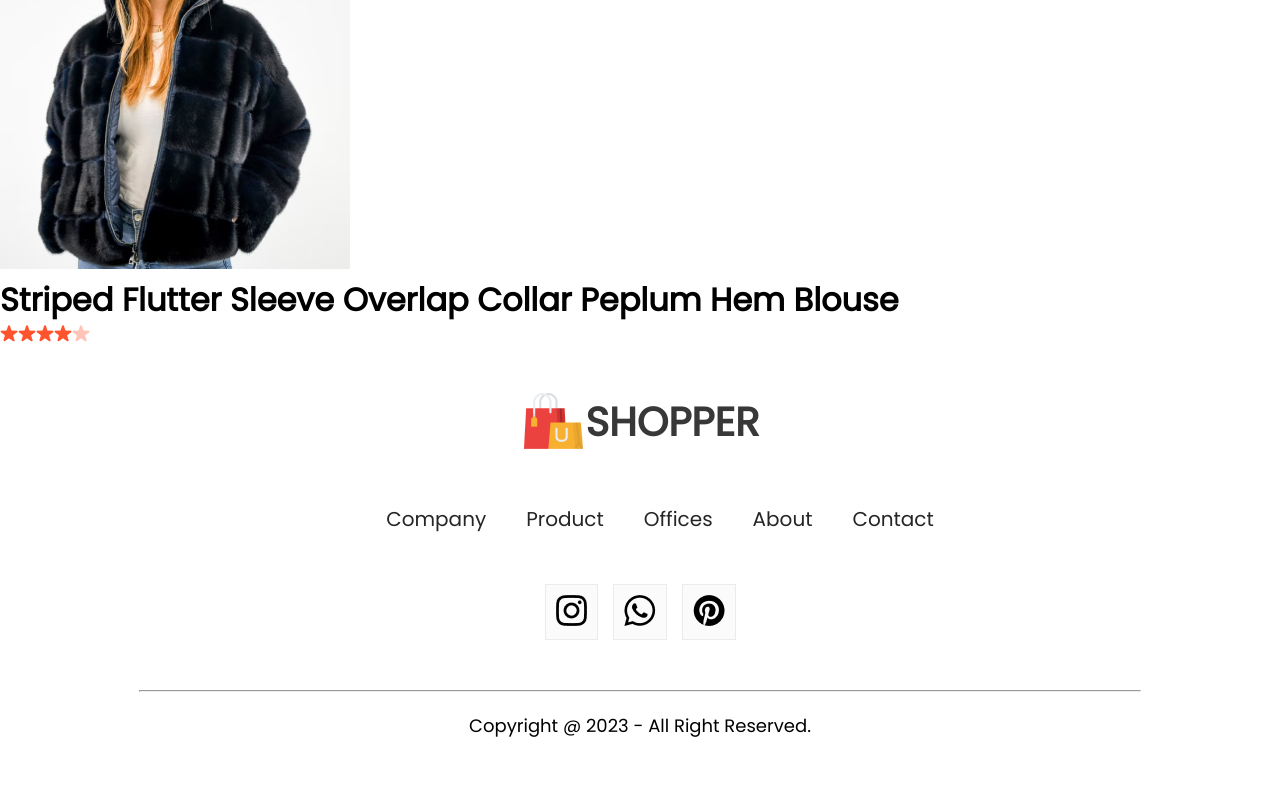
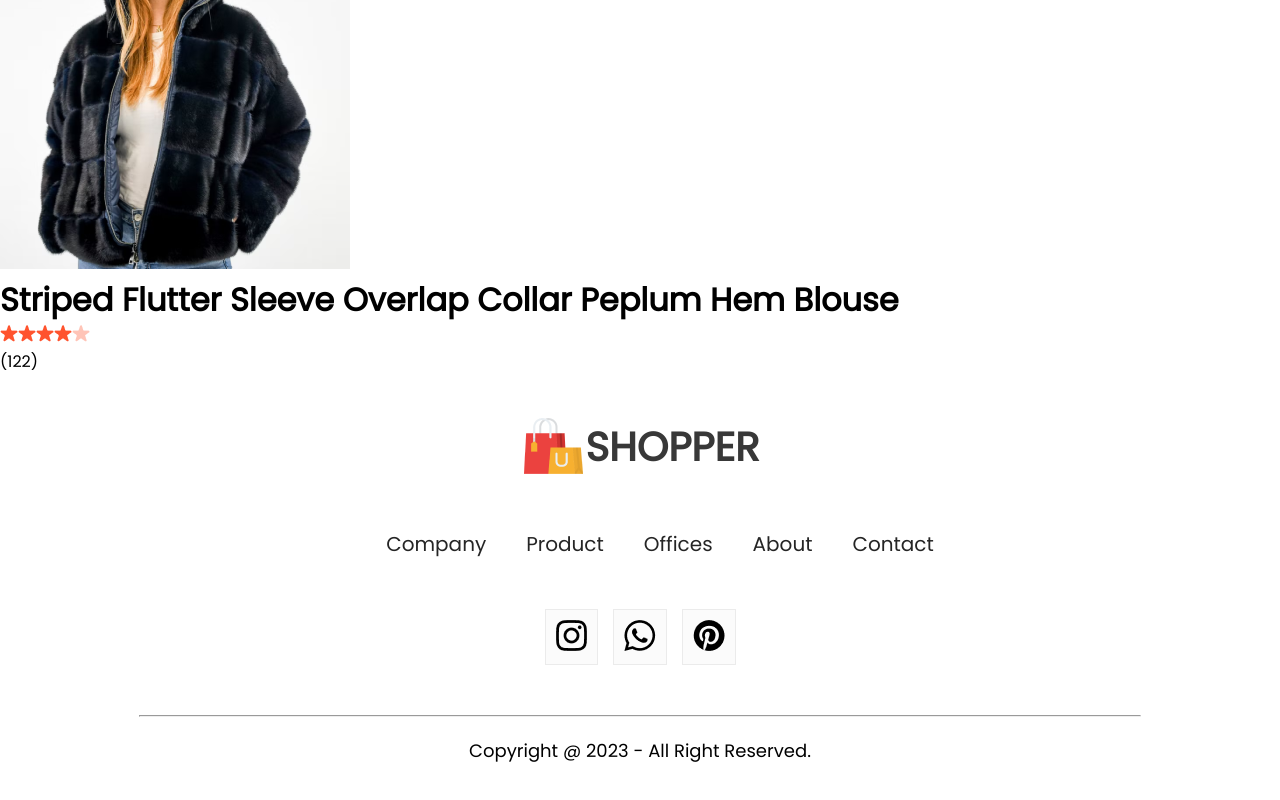
Before and after one commit to mohitdhanorkar/E-Commerce, a React (Create React App) app in the folder e-commerce/: page /product/1 in a window 1280 px wide. Shown: the part 1089-1889 px from the top of the page. Built offline with nearby package versions, Linux system fonts and the light colour scheme.

Commit message:
add ratings

```diff
--- a/e-commerce/src/Components/ProductDisplay/ProductDisplay.jsx
+++ b/e-commerce/src/Components/ProductDisplay/ProductDisplay.jsx
@@ -26,6 +26,7 @@ const ProductDisplay = (props) => {
             <img src={star_icon} alt="" />
             <img src={star_icon} alt="" />
             <img src={star_dull_icon} alt="" />
+            <p>(122)</p>
 
         </div>
 
```
